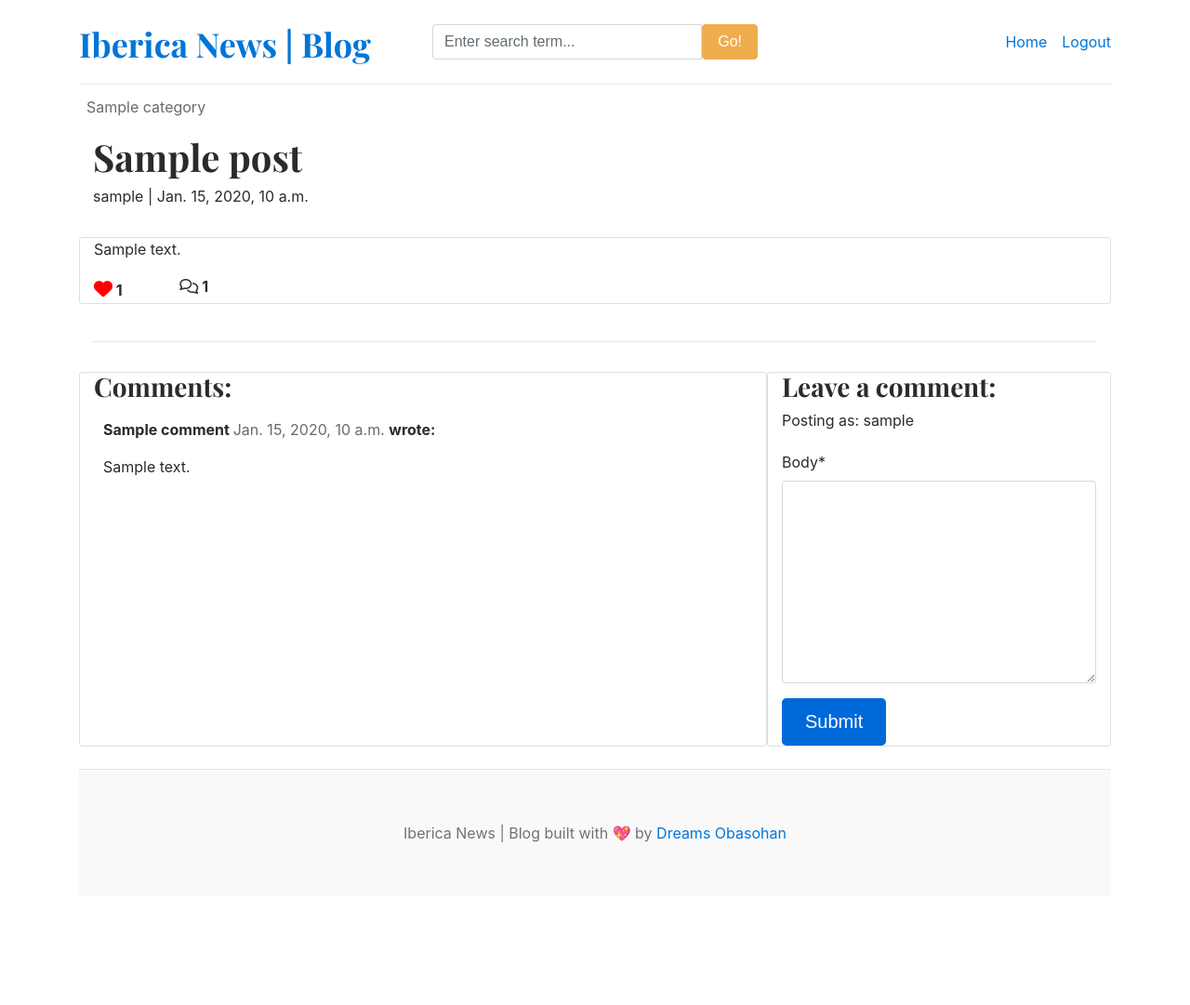
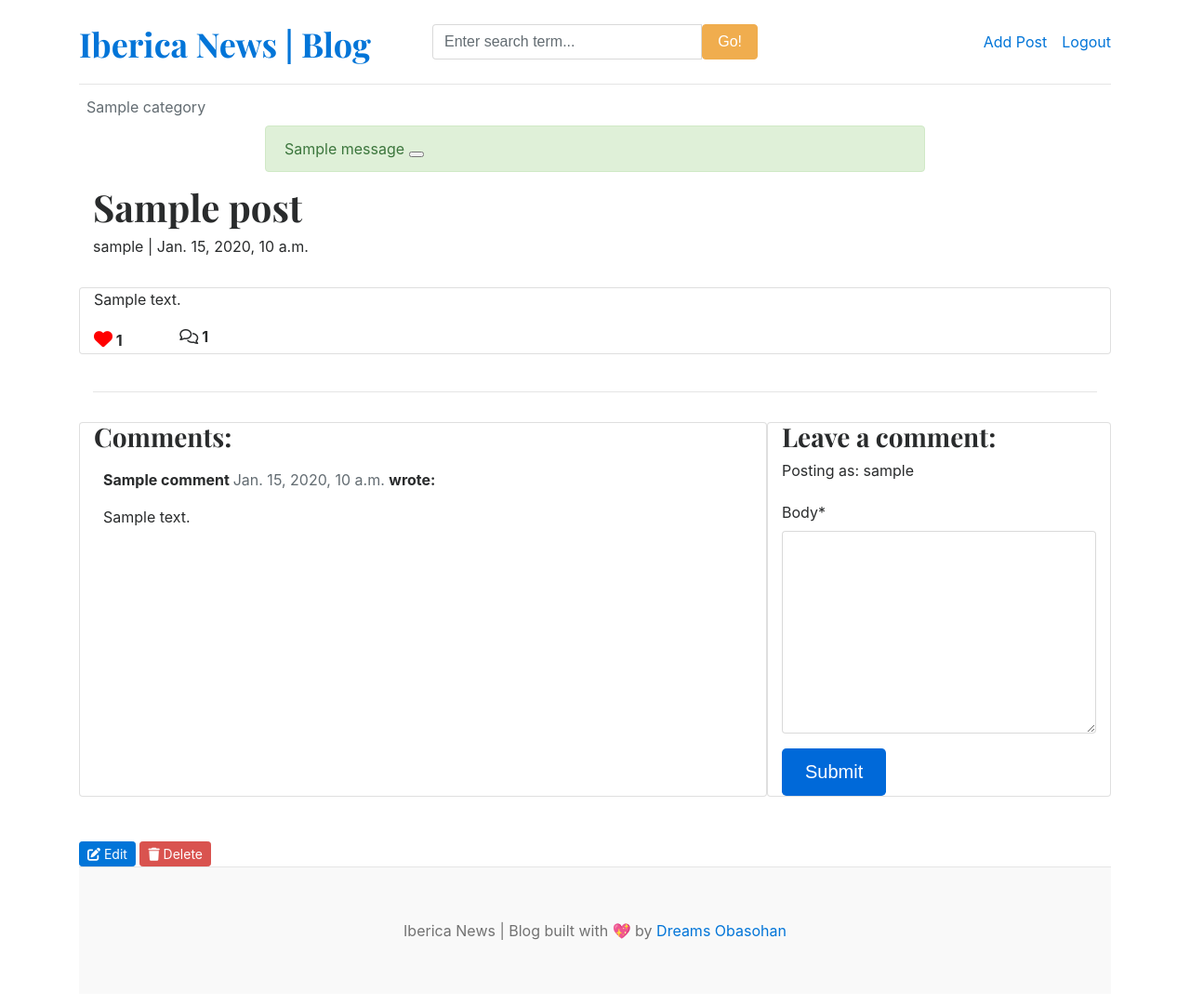
Before and after one commit to Obasohan2/django_iberica, a Django app: a page that uses templates/base.html in a window 1280 px wide. Shown: the whole page at 93% size. Before the commit the page ends 906 px from the top, so only its background shows below. Run offline with Django 5.2, Linux system fonts and the light colour scheme; a user stored in the database is signed in; tables that the repository leaves empty hold one stand-in row (values such as "Sample post"); one stand-in notice (Sample message) is shown; some libraries are stand-ins or nearby versions.

Commit message:
Added Delete, Edit and Add Post functionality, django message settings

```diff
--- a/blogApp/forms.py
+++ b/blogApp/forms.py
@@ -12,13 +12,19 @@ from .models import Post, Comment
 #         fields = ['username', 'email', 'password1', 'password2']
 
 
-class PostForm(forms.ModelForm):
-    class Meta:
-        model = Post
-        fields = ('title', 'category', 'featured_image', 'excerpt', 'content', 'status', 'is_featured')
+# class PostForm(forms.ModelForm):
+#     class Meta:
+#         model = Post
+#         fields = ('title', 'category', 'featured_image', 'excerpt', 'content', 'status', 'is_featured')
 
 
 class CommentForm(forms.ModelForm):
     class Meta:
         model = Comment
         fields = ('body',)
+
+
+class PostForm(forms.ModelForm):
+    class Meta:
+        model = Post
+        fields = ('title', 'content', 'category', 'featured_image', 'status',)
--- a/blogApp/models.py
+++ b/blogApp/models.py
@@ -1,6 +1,7 @@
 from django.db import models
 from django.contrib.auth.models import User
 from cloudinary.models import CloudinaryField
+from django.urls import reverse
 
 
 # Create your models here.
@@ -43,6 +44,9 @@ class Post(models.Model):
     def number_of_likes(self):
         return self.likes.count()
 
+    def get_absolute_url(self):
+        return reverse('post_detail', args=[str(self.pk)])
+
 
 class Comment(models.Model):
     post = models.ForeignKey(Post, on_delete=models.CASCADE, related_name="comments")
--- a/blogApp/urls.py
+++ b/blogApp/urls.py
@@ -1,10 +1,13 @@
 from django.urls import path
 from . import views
-from .views import PostDetail, PostLikeView
+from .views import PostDetail, PostLikeView, create_post, PostEditView, PostDeleteView
 
 
 urlpatterns = [
+    path('post/create/', create_post, name='post_create'),
     path('category/<int:category_id>/', views.category_post, name='category_post'),
     path('post/<slug:slug>/', views.PostDetail.as_view(), name='post_detail'),
     path('post/like/<slug:slug>/', views.PostLikeView.as_view(), name='post_like'),
+    path('post/<int:pk>/edit/', PostEditView.as_view(), name='post_edit'),
+    path('post/<int:pk>/delete/', PostDeleteView.as_view(), name='post_delete'),
 ]
--- a/blogApp/views.py
+++ b/blogApp/views.py
@@ -1,9 +1,14 @@
 from django.shortcuts import render, get_object_or_404, reverse, redirect
 from django.views import generic, View
+from django.views.generic import UpdateView, DeleteView
 from django.http import HttpResponseRedirect
-
+from django.contrib.auth.decorators import login_required
 from .models import Post, Category
-from .forms import CommentForm
+from django.urls import reverse_lazy
+from django.contrib import messages
+from django.utils.text import slugify
+from .forms import CommentForm, PostForm
+from django.contrib.auth.mixins import LoginRequiredMixin, UserPassesTestMixin
 from django.db.models import Q
 
 
@@ -70,19 +75,19 @@ class PostDetail(View):
         )
 
 
-def search(request):
-    keyword = request.GET.get('keyword')
-    blogApp = Post.objects.filter(
-        Q(title__icontains=keyword) |
-        Q(excerpt__icontains=keyword) |
-        Q(content__icontains=keyword),
-        status='Published'
-    )
-    context = {
-        'blogApp': blogApp,
-        'keyword': keyword,
-    }
-    return render(request, 'search.html', context)
+# def search(request):
+#     keyword = request.GET.get('keyword')
+#     blogApp = Post.objects.filter(
+#         Q(title__icontains=keyword) |
+#         Q(excerpt__icontains=keyword) |
+#         Q(content__icontains=keyword),
+#         status='Published'
+#     )
+#     context = {
+#         'blogApp': blogApp,
+#         'keyword': keyword,
+#     }
+#     return render(request, 'search.html', context)
 
 
 class PostLikeView(View):  # Handles liking and unliking posts
@@ -93,3 +98,50 @@ class PostLikeView(View):  # Handles liking and unliking posts
         else:
             post.likes.add(request.user)
         return HttpResponseRedirect(reverse('post_detail', args=[slug]))
+
+
+
+@login_required
+def create_post(request):
+    if request.method == 'POST':
+        form = PostForm(request.POST, request.FILES)
+        if form.is_valid():
+            post = form.save(commit=False)
+            post.author = request.user
+            post.slug = slugify(post.title)  # Generate slug from title
+            post.save()
+            messages.success(request, "Your post was created successfully!")
+            return redirect('home')
+    else:
+        form = PostForm()
+    return render(request, 'post_form.html', {'form': form})
+
+
+def search(request):
+    keyword = request.GET.get('keyword')
+    blogApp = Post.objects.filter(Q(title__icontains=keyword) | Q(excerpt__icontains=keyword) | Q(content__icontains=keyword), status='Published')
+    context = {
+        'blogApp': blogApp,
+        'keyword': keyword,
+    }
+    return render(request, 'search.html', context)
+
+
+class PostEditView(LoginRequiredMixin, UserPassesTestMixin, UpdateView):
+    model = Post
+    template_name = 'post_form.html'  # reuse same form as create
+    form_class = PostForm
+
+    def test_func(self):
+        post = self.get_object()
+        return self.request.user == post.author
+
+
+class PostDeleteView(LoginRequiredMixin, UserPassesTestMixin, DeleteView):
+    model = Post
+    template_name = 'post_confirm_delete.html'
+    success_url = reverse_lazy('home')  # or wherever you want to redirect
+
+    def test_func(self):
+        post = self.get_object()
+        return self.request.user == post.author
--- a/iberica/views.py
+++ b/iberica/views.py
@@ -1,6 +1,7 @@
 from django.shortcuts import redirect, render
 from blogApp.models import Post, Category
 from django.views.generic import DetailView
+
 
 
 def home(request):
--- a/templates/base.html
+++ b/templates/base.html
@@ -15,7 +15,7 @@
   <!-- Fonts -->
   <link href="https://fonts.googleapis.com/css?family=Playfair+Display:700,900" rel="stylesheet">
 
-  <!-- ✅ Only one Font Awesome version (recommended: 6.5) -->
+ <!-- Font Awesome -->
   <link href="https://cdnjs.cloudflare.com/ajax/libs/font-awesome/6.5.0/css/all.min.css" rel="stylesheet">
 
   <!-- Custom CSS -->
@@ -42,7 +42,7 @@
             <a class="btn btn-sm btn-warning" href="{% url 'account_login' %}">Login</a> &nbsp;
             <a class="btn btn-sm btn-outline-secondary" href="{% url 'account_signup' %}">Register</a>
             {% else %}
-            <span><a href="{% url 'home' %}">Home</a></span>
+            <span><a href="{% url 'post_create' %}">Add Post</a></span>
             &emsp;
 
             <span><a href="{% url 'account_logout' %}">Logout</a></span>
@@ -57,7 +57,24 @@
           <a class="p-2 text-muted" href="{% url 'category_post' cat.id %}">{{ cat.category_name }}</a>
           {% endfor %}
         </nav>
-      </div>
+
+
+        <!-- Display messages -->
+
+      <div class="container">
+        <div class="row">
+            <div class="col-md-8 offset-md-2">
+                {% for message in messages %}
+                <div class="alert {{ message.tags }} alert-dismissible fade show" id="msg" role="alert">
+                    {{ message | safe }}
+                    <button type="button" class="btn-close" data-bs-dismiss="alert" aria-label="Close"></button>
+                </div>
+                {% endfor %}
+            </div>
+        </div>
+    </div>
+
+    <main class="flex-shrink-0 main-bg">
 
 <!-- Main Content Part -->
 {% block content %}
@@ -68,5 +85,15 @@
 <footer class="blog-footer">
     <p>Iberica News | Blog built with 💖 by <a href="#">Dreams Obasohan</a></p>
   </footer>
+
+<!-- messages timer and disappear -->
+  <script>
+        setTimeout(function () {
+            let messages = document.getElementById('msg');
+            let alert = new bootstrap.Alert(messages);
+            alert.close();
+        }, 3000);
+    </script>
+
   </body>
   </html>
--- a/templates/post_detail.html
+++ b/templates/post_detail.html
@@ -114,4 +114,15 @@
     </div>
 </div>
 
+{% if user.is_authenticated and user == post.author %}
+<div class="mt-4">
+  <a href="{% url 'post_edit' post.pk %}" class="btn btn-primary btn-sm">
+    <i class="fas fa-edit"></i> Edit
+  </a>
+  <a href="{% url 'post_delete' post.pk %}" class="btn btn-danger btn-sm" onclick="return confirm('Are you sure you want to delete this post?');">
+    <i class="fas fa-trash"></i> Delete
+  </a>
+</div>
+{% endif %}
+
 {% endblock content %}
```
Also changed, not shown: iberica/settings.py (+11 -1 lines), templates/post_confirm_delete.html (added, +14 -0 lines), templates/post_form.html (added, +14 -0 lines).
